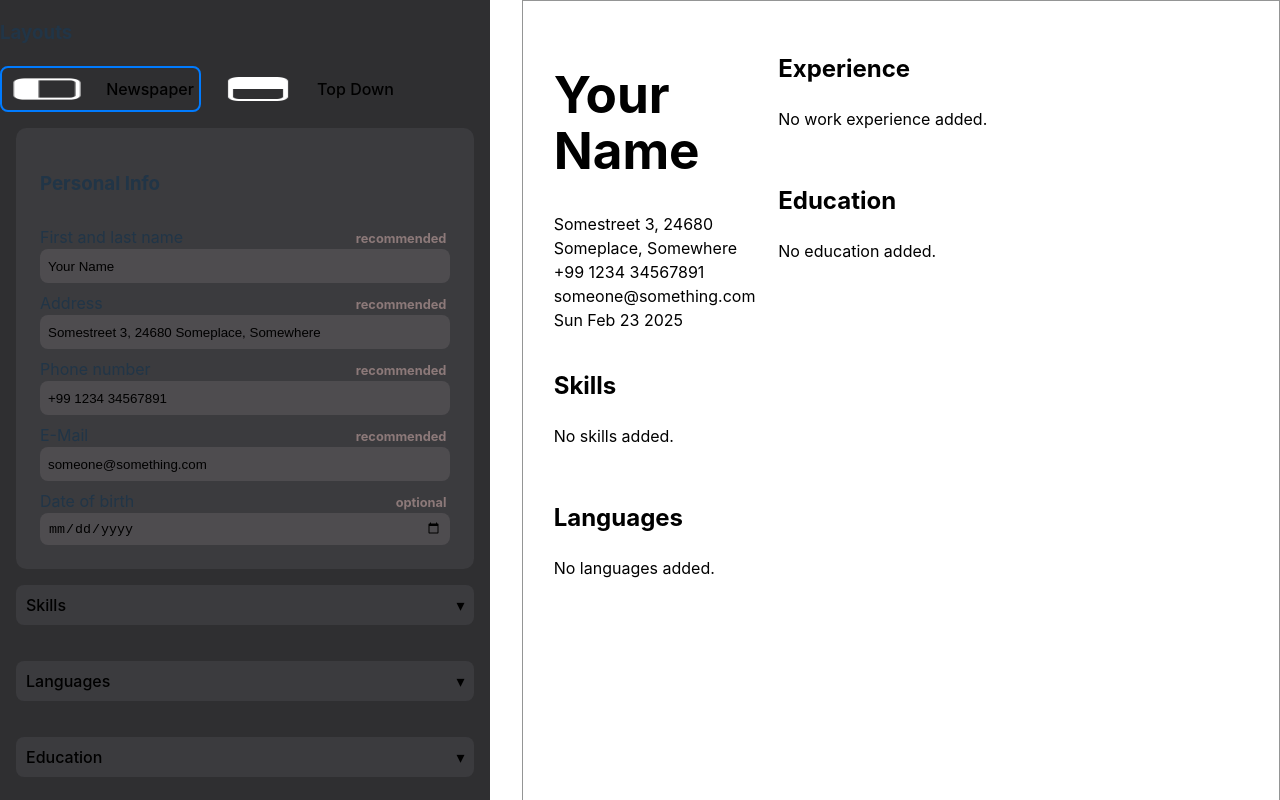
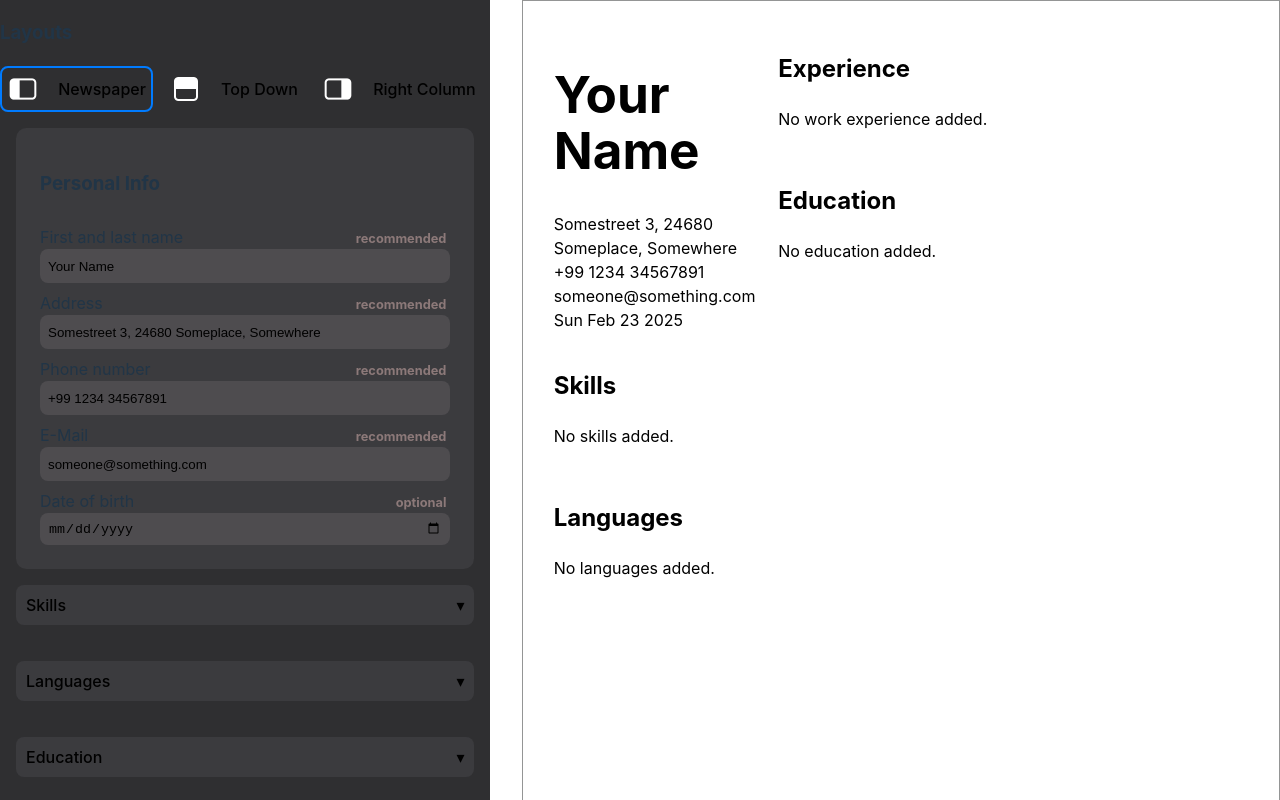
Before and after one commit to FukcThat/cv-generator, a React (Vite) app: page / in a window 1280 px wide. Shown: the top 800 px of the page. Built offline with nearby package versions, Linux system fonts and the light colour scheme.

Commit message:
ADD: Right column layout

```diff
--- a/src/components/resume/Layouts.js
+++ b/src/components/resume/Layouts.js
@@ -16,4 +16,13 @@ export const layouts = {
       full: ["personal", "experience", "education", "skills", "languages"],
     },
   },
+  personalRight: {
+    name: "Right Column",
+    gridTemplateColumns: "70% 30%",
+    image: "layouts/layout-rightcolumn.png",
+    sections: {
+      left: ["experience", "education"],
+      right: ["personal", "skills", "languages"],
+    },
+  },
 };
--- a/src/styles/Resume.css
+++ b/src/styles/Resume.css
@@ -75,4 +75,5 @@
 
 .layout-button img.layout-preview {
   height: 2rem;
+  width: auto;
 }
```
Also changed, not shown: public/layouts/layout-rightcolumn.png (added).
